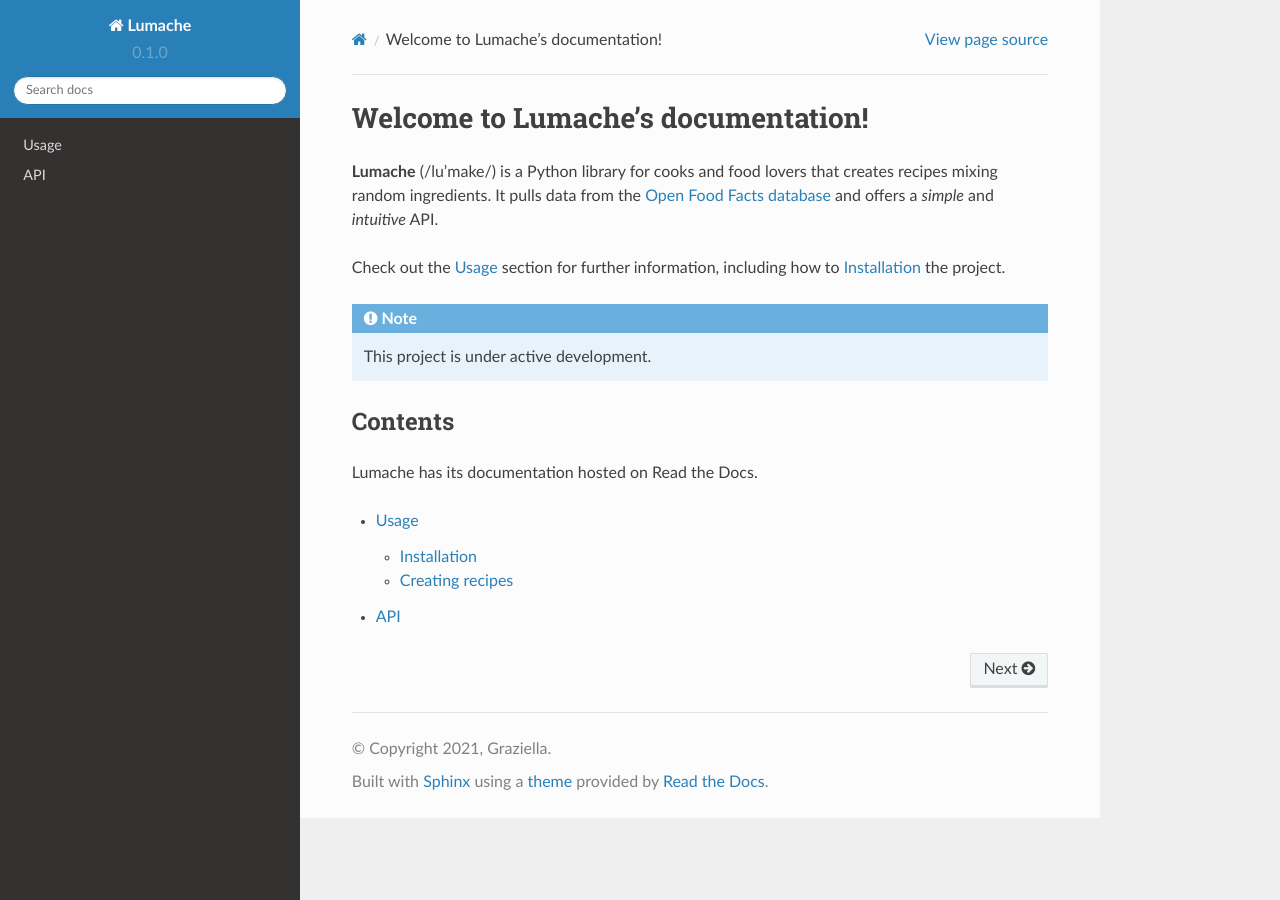
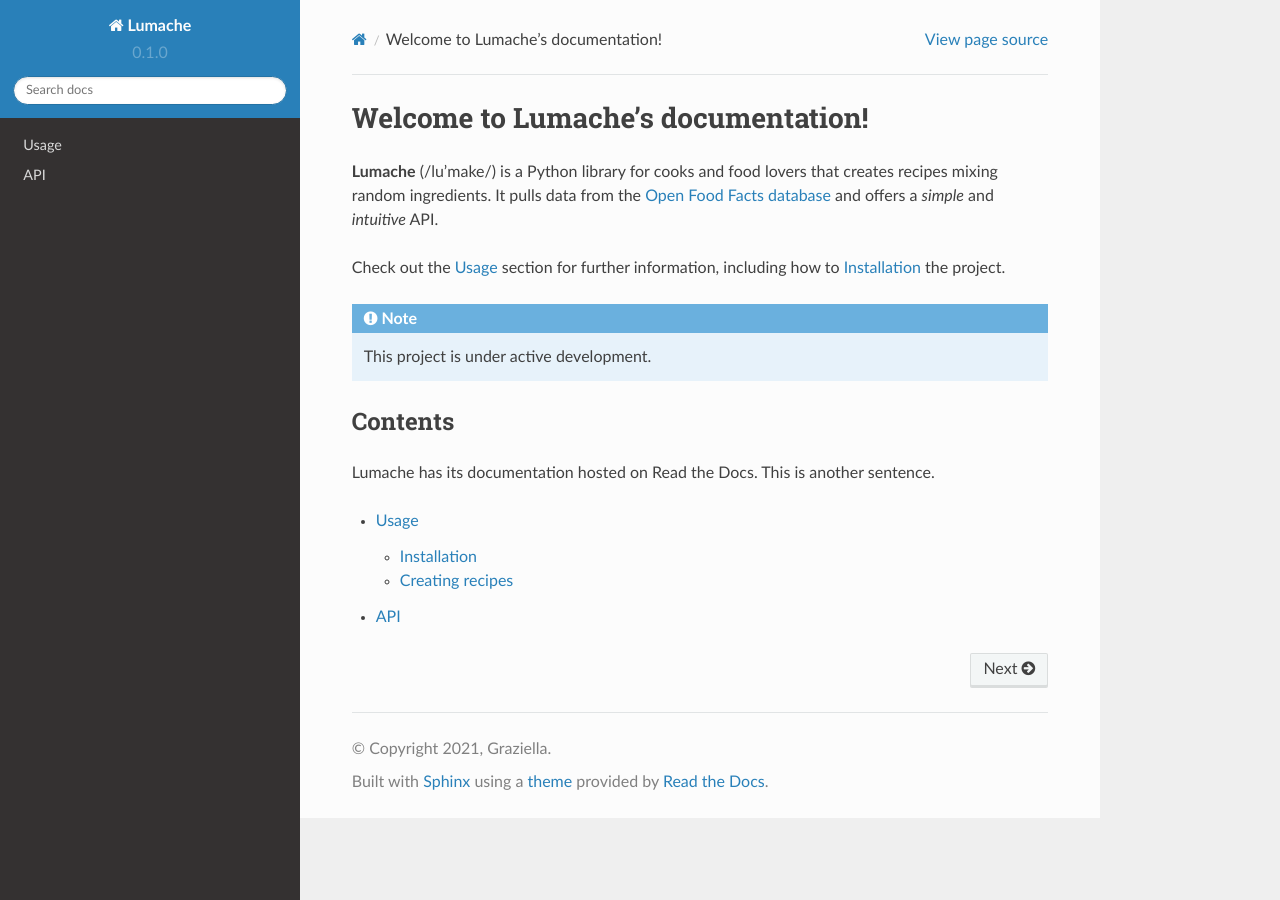
Before and after one commit to AbitraryYu/readthedocs, a Sphinx documentation site: the page built from docs/source/index.rst, in a window 1280 px wide. Built offline with Sphinx 7.4.7 and the Read the Docs theme 2.0.0, drawn with Linux system fonts in a browser that asks for light colours.

Commit message:
Update index.rst

```diff
--- a/docs/source/index.rst
+++ b/docs/source/index.rst
@@ -16,6 +16,7 @@ how to :ref:`installation` the project.
 Contents
 --------
 Lumache has its documentation hosted on Read the Docs.
+This is another sentence.
 
 .. toctree::
 
```
